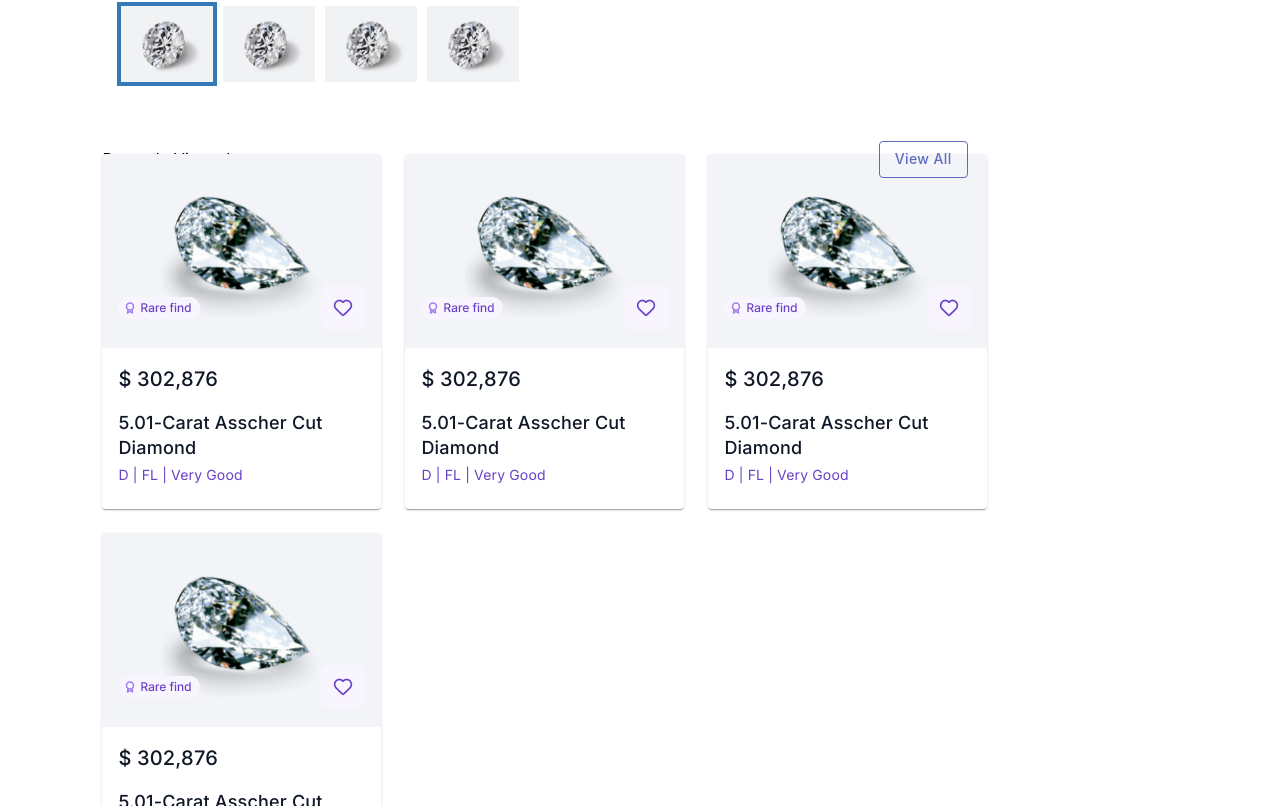
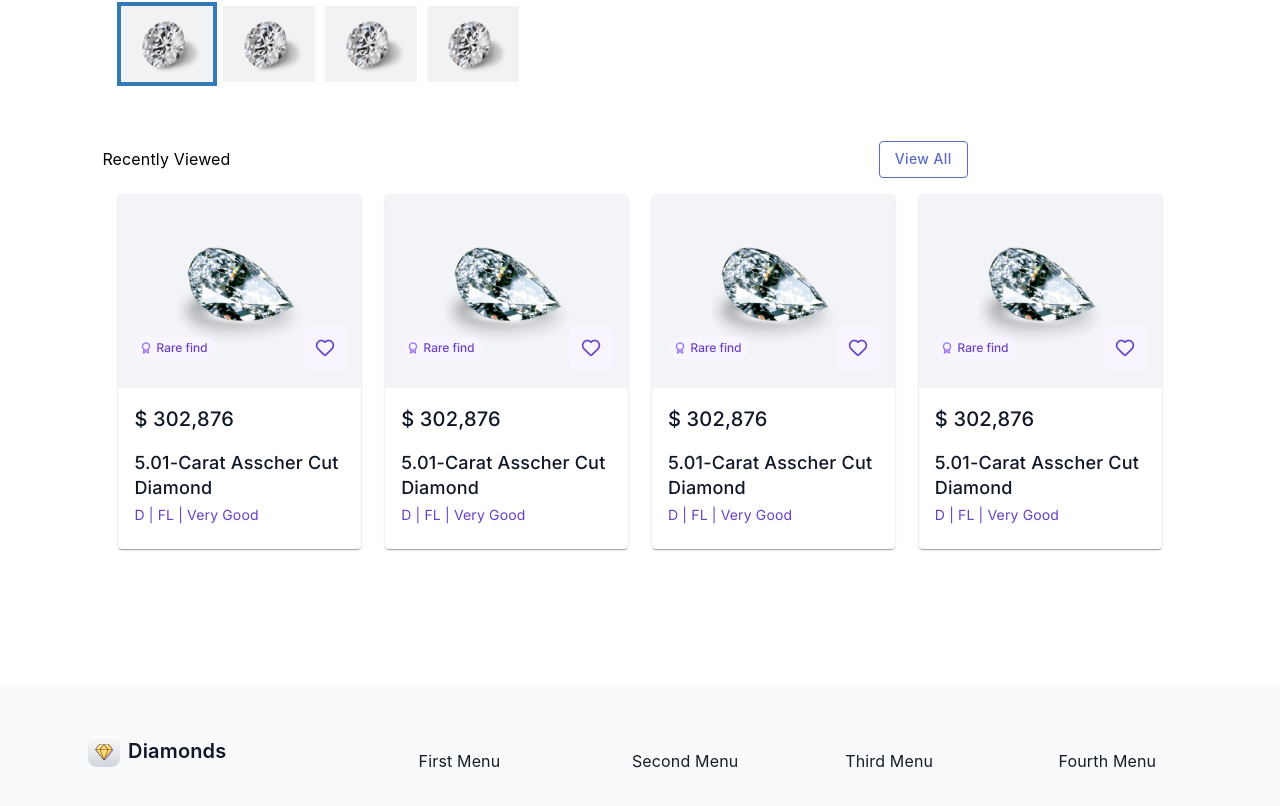
Before and after one commit to binyaalex/diamonds, a React (Create React App) app: page /productdetails in a window 1280 px wide. Shown: the part 574-1380 px from the top of the page. Built offline with nearby package versions, Linux system fonts and the light colour scheme.

Commit message:
add gallery3

```diff
--- a/src/components/cardList/CardList.js
+++ b/src/components/cardList/CardList.js
@@ -15,10 +15,10 @@ export default function CardList({ products }) {
   const cardsArr = products || [1, 2, 3, 4];
   // console.log(cardsArr);
   return (
-    <Grid style={{ marginTop: '-48px' }} container spacing={3}>
+    <Grid sx={{ p: '16px' }} container spacing={3} >
       {cardsArr.length > 0
         ? cardsArr.map((product, i) => (
-          <Grid key={i} item>
+          <Grid key={i} item xs={3}>
             <Card img={cardDiamond} product={product} />
           </Grid>
         ))
```
